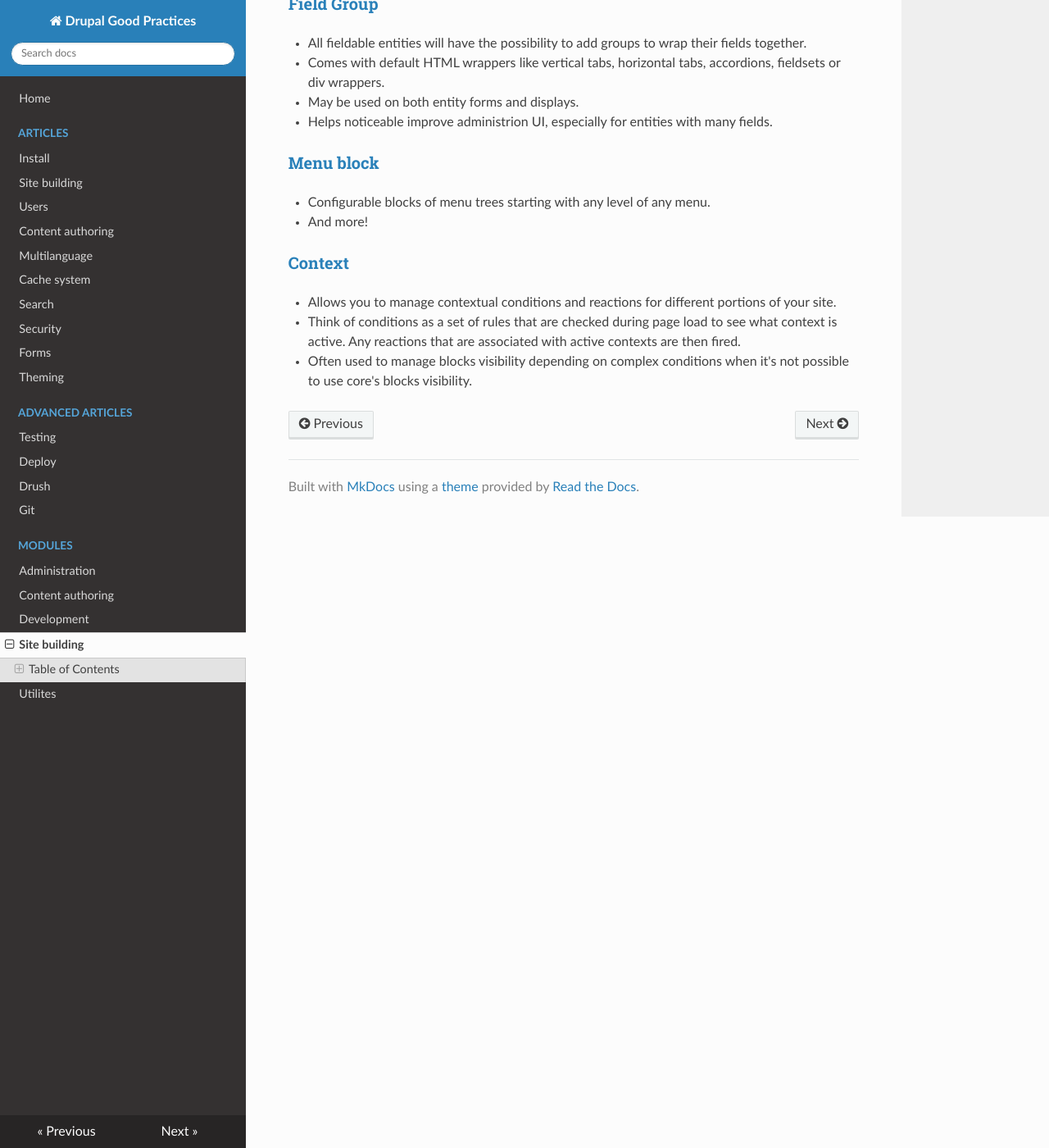
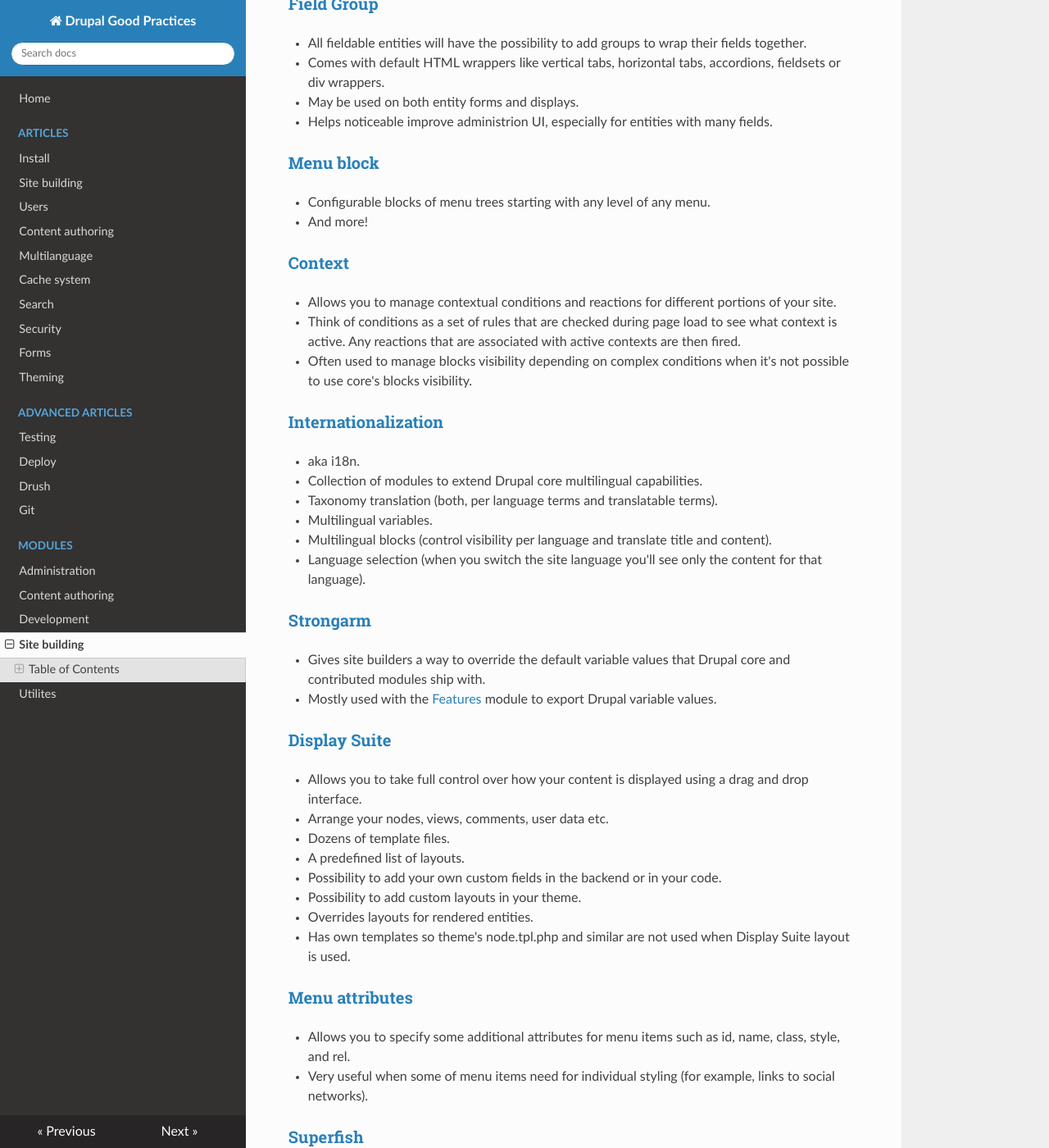
Before and after one commit to ADCI/drupal-good-practices, an MkDocs documentation site: the page built from docs/modules/building.md, in a window 1280 px wide and 1400 px high, scrolled down 1631 px. Shown: the whole window at 82% size. Built offline with MkDocs 1.6.1, drawn with Linux system fonts in a browser that asks for light colours; nearby versions of some CDN libraries; old or Windows-style settings are respelled for this version of MkDocs; some of the changed text lies outside the part shown.

Commit message:
Most of top-50 installed Drupal 7 modules

```diff
--- a/docs/modules/building.md
+++ b/docs/modules/building.md
@@ -72,3 +72,58 @@
   - Allows you to manage contextual conditions and reactions for different portions of your site.
   - Think of conditions as a set of rules that are checked during page load to see what context is active. Any reactions that are associated with active contexts are then fired.
   - Often used to manage blocks visibility depending on complex conditions when it's not possible to use core's blocks visibility.
+
+### [Internationalization](https://www.drupal.org/project/i18n)
+
+  - aka i18n.
+  - Collection of modules to extend Drupal core multilingual capabilities.
+  - Taxonomy translation (both, per language terms and translatable terms).
+  - Multilingual variables.
+  - Multilingual blocks (control visibility per language and translate title and content).
+  - Language selection (when you switch the site language you'll see only the content for that language).
+
+### [Strongarm](https://www.drupal.org/project/strongarm)
+
+  - Gives site builders a way to override the default variable values that Drupal core and contributed modules ship with.
+  - Mostly used with the [Features](https://www.drupal.org/project/features) module to export Drupal variable values.
+
+### [Display Suite](https://www.drupal.org/project/ds)
+
+  - Allows you to take full control over how your content is displayed using a drag and drop interface.
+  - Arrange your nodes, views, comments, user data etc.
+  - Dozens of template files.
+  - A predefined list of layouts.
+  - Possibility to add your own custom fields in the backend or in your code.
+  - Possibility to add custom layouts in your theme.
+  - Overrides layouts for rendered entities.
+  - Has own templates so theme's node.tpl.php and similar are not used when Display Suite layout is used.
+
+### [Menu attributes](https://www.drupal.org/project/menu_attributes)
+
+  - Allows you to specify some additional attributes for menu items such as id, name, class, style, and rel.
+  - Very useful when some of menu items need for individual styling (for example, links to social networks).
+
+### [Superfish](https://www.drupal.org/project/superfish)
+
+  - Integrates jQuery Superfish plugin with your Drupal menus.
+  - Dropdown menus in blocks.
+
+### [Metatag](https://www.drupal.org/project/metatag)
+
+  - Allows you to automatically provide structured metadata, aka "meta tags", about a website.
+  - Description and keywords metadata.
+  - [Open Graph](http://ogp.me/) support  allow control of how content appears when shared on social networks (for example Facebook).
+  - And more.
+  - Most installed Drupal 7 module for metatags.
+
+### [Field collection](https://www.drupal.org/project/field_collection)
+
+  - Provides a field-collection field, to which any number of fields can be attached.
+  - In other words it provides field type which is actually combination of several fields of any type.
+  - Internally represented as an entity, which is embedded in the host entity.
+  - Helpful in building complex fields, for example image with link.
+
+### [Block Class](https://www.drupal.org/project/block_class)
+
+  - Allows users to add classes to any block through the block's configuration interface.
+  - Must-have. Blocks should not be styled using IDs in CSS selectors - classes much more preferred.
```
Also changed, not shown: docs/modules/administration.md (+4 -0 lines).
